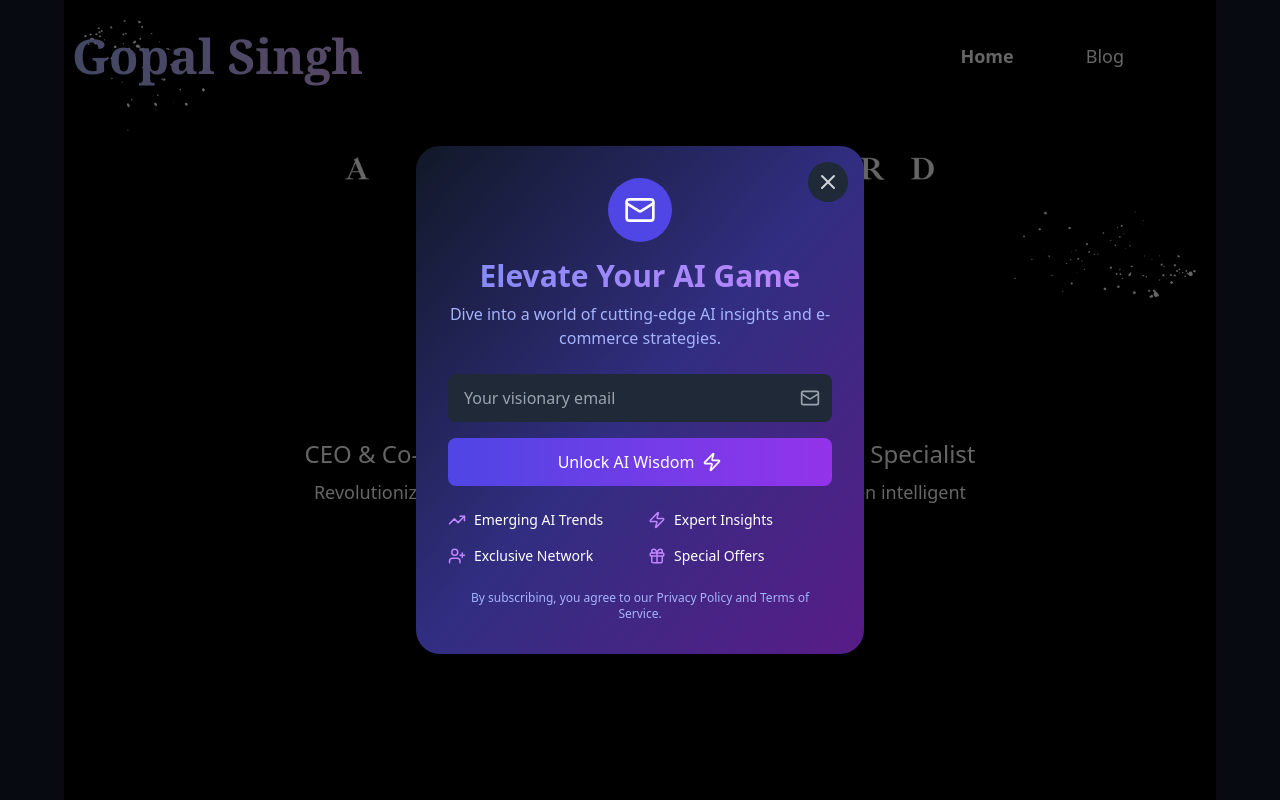
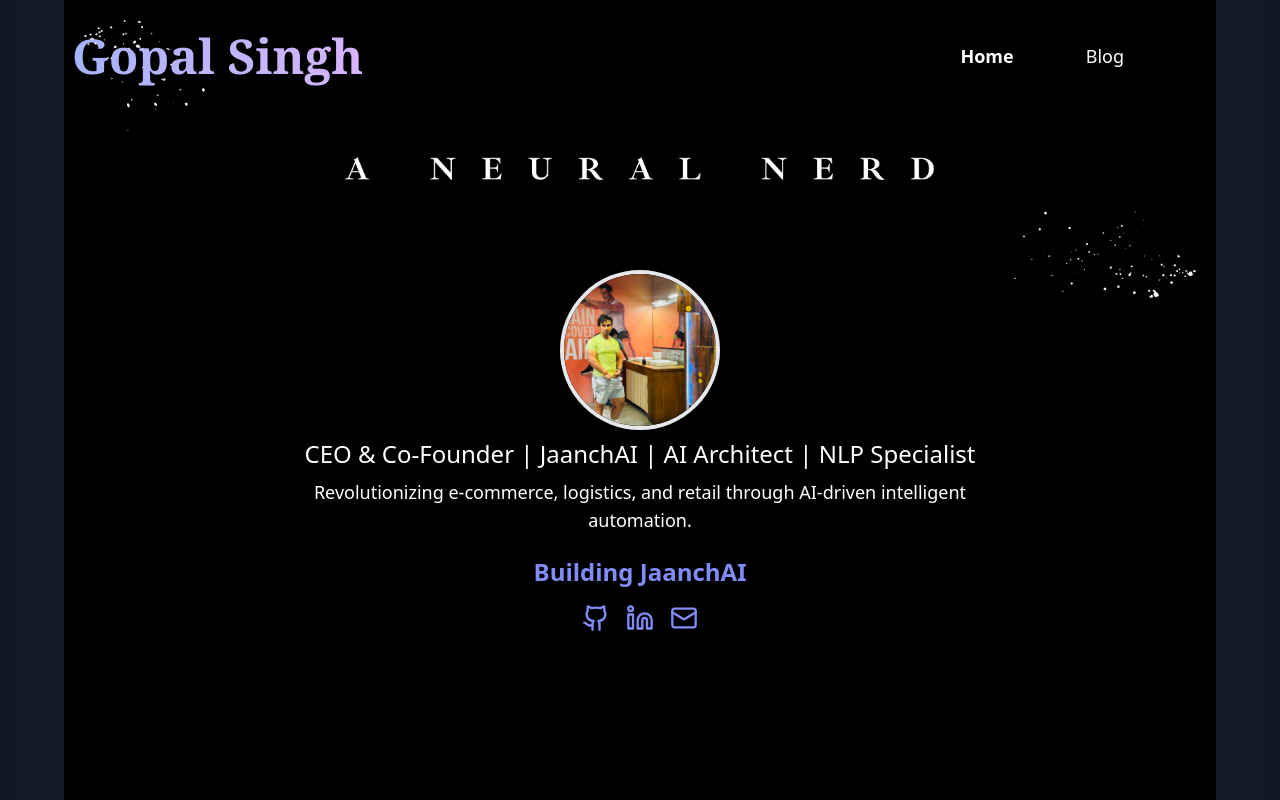
Before and after one commit to Akshay594/the-great-portfolio, a React (Create React App) app: page / in a window 1280 px wide. Shown: the top 800 px of the page. Built offline with nearby package versions, Linux system fonts and the light colour scheme.

Commit message:
removed annoying popup

```diff
--- a/src/App.js
+++ b/src/App.js
@@ -5,7 +5,6 @@
 import Blog from './components/Blog';
 import BlogPost from './components/BlogPost';
 import BlogPostPersonalization from './components/BlogPostPersonalization';
-import NewsletterSignup from './components/NewsletterSignup';
 
 function App() {
 
@@ -19,7 +18,6 @@
           <Route path="/blog/:slug" element={<BlogPost />} />
           <Route path="/blog/ai-personalization-ecommerce" element={<BlogPostPersonalization />} />
         </Routes>
-        <NewsletterSignup />
       </div>
     </Router>
   );
```
